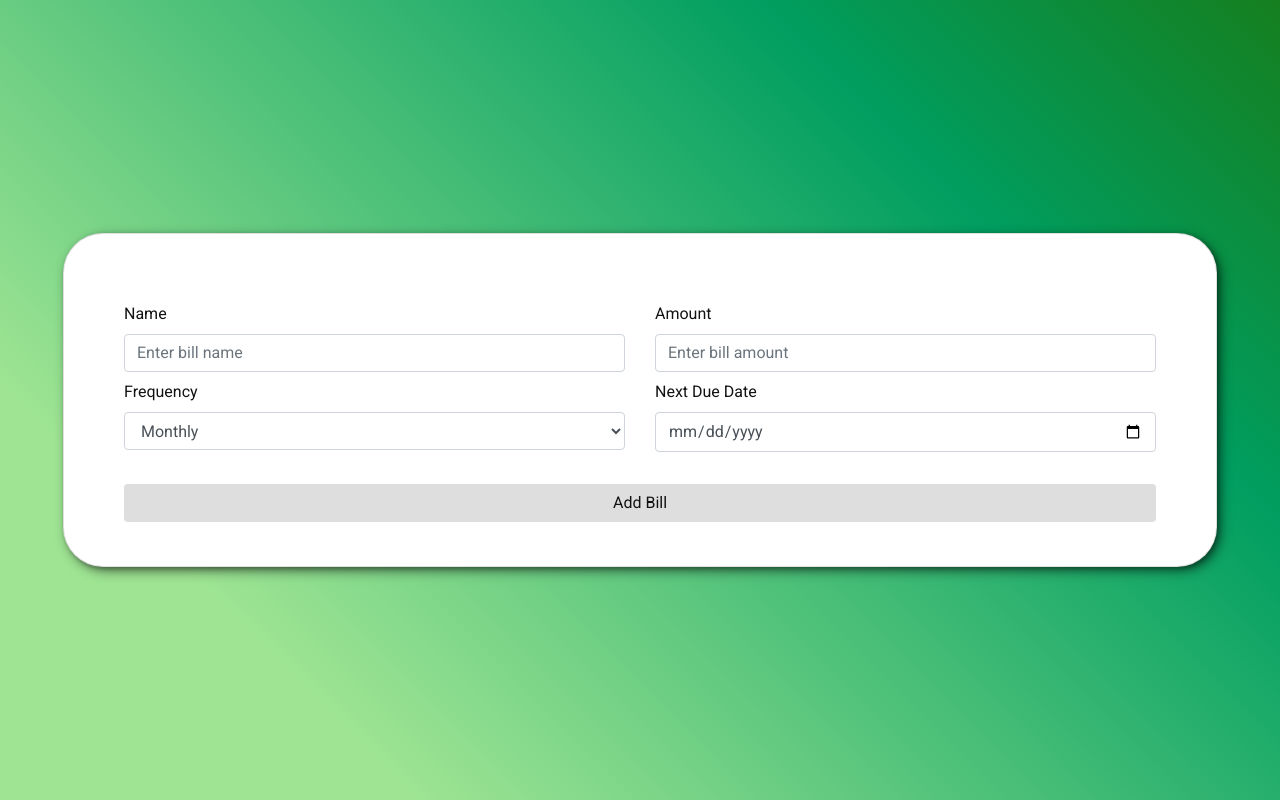
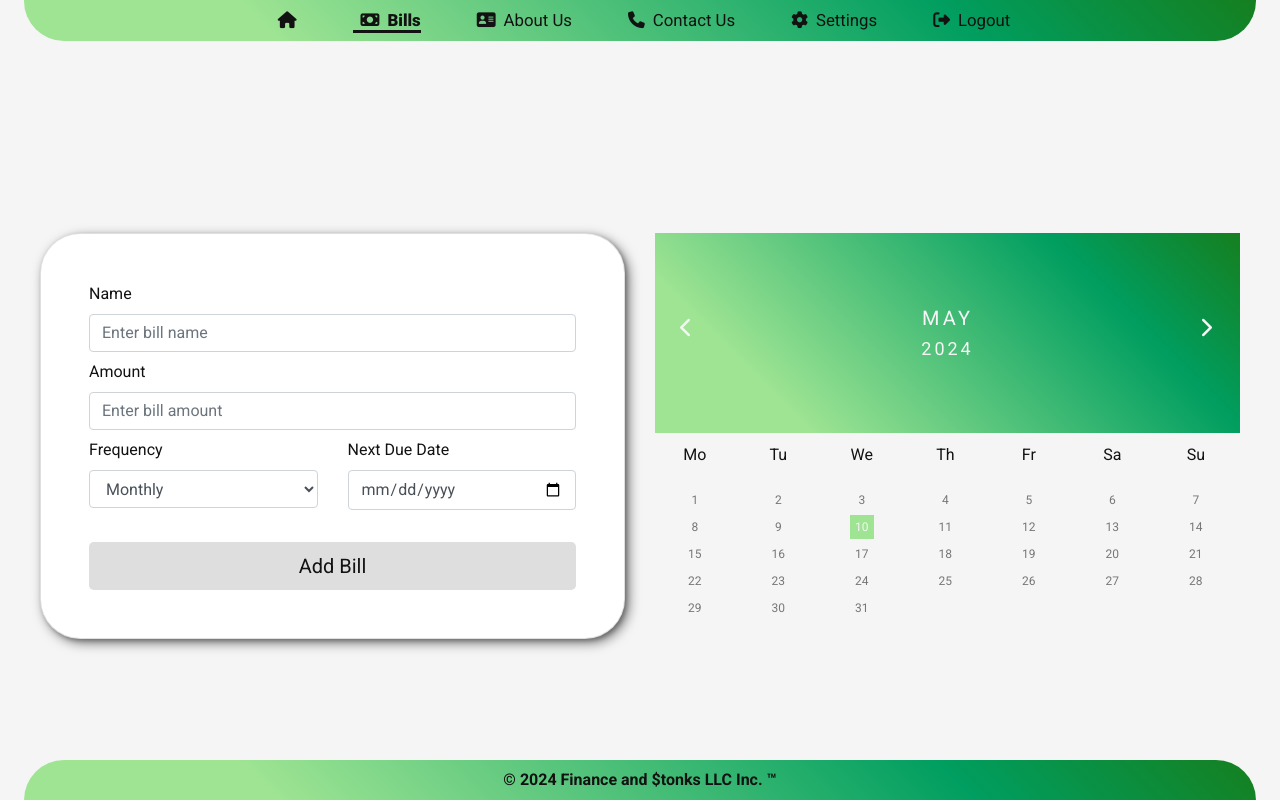
Before and after one commit to derkstouffers/CS382-Final-Project, a website: page public/pages/bills.html in a window 1280 px wide. Drawn offline with nearby package versions, Linux system fonts and the light colour scheme.

Commit message:
frontend but at 12am

```diff
--- a/public/pages/bills.html
+++ b/public/pages/bills.html
@@ -13,7 +13,7 @@
 
     <!-- Styling Links -->
     <link rel="stylesheet" href="../styles/styles.css">
-    <link rel="stylesheet" href="../styles/landing-page.css">
+    <link rel="stylesheet" href="../styles/bills.css">
 
     <!-- Font -->
     <link rel="preconnect" href="https://fonts.googleapis.com">
@@ -26,33 +26,67 @@
     <title>My Bills</title>
 </head>
 <body>
-    <div class="container-fluid">
-        <!-- Signup card -->
-        <div class="card signup-card mx-sm-5 px-sm-3">
-            <div class="row p-sm-4">
+    <div class="container-fluid px-4">
+      <!-- nav bar -->
+      <nav class="navbar navbar-expand-lg">
+        <!-- Burger Menu for Smaller Screens -->
+        <button class="navbar-toggler" type="button" data-toggle="collapse" data-target="#navbarSupportedContent" aria-controls="navbarSupportedContent" aria-expanded="false" aria-label="Toggle navigation">
+          <i class="navbar-toggler-icon fa-solid fa-bars"></i>
+        </button>
 
-                <!-- Settings form -->
-                <div class="col mt-4">
-                    <div class="card-body">
+        <div class="collapse navbar-collapse" id="navbarSupportedContent">
+          <ul class="navbar-nav mx-auto">
+            <!-- Home -->
+            <li class="nav-item mx-4">
+              <a href="dashboard.html"><i class="fa-solid fa-house px-2"></i></a>
+            </li>
+
+            <!-- Bills -->
+            <li class="nav-item mx-4">
+              <a class="active" href="bills.html"><i class="fa-solid fa-money-bill px-2"></i>Bills</a>
+            </li>
+
+            <!-- About Us -->
+            <li class="nav-item mx-4">
+              <a href="about.html"><i class="fa-solid fa-address-card px-2"></i>About Us</a>
+            </li>
+
+            <!-- Contact Us -->
+            <li class="nav-item mx-4">
+              <a href="contact.html"><i class="fa-solid fa-phone px-2"></i>Contact Us</a>
+            </li>
+
+            <!-- Settings -->
+            <li class="nav-item mx-4">
+              <a href="settings.html"><i class="fa-solid fa-gear px-2"></i>Settings</a>
+            </li>
+
+            <!-- Logout -->
+            <li class="nav-item mx-4">
+              <a href="/user/logout"><i class="fa-solid fa-right-from-bracket px-2"></i>Logout</a>
+            </li>
+          </ul>
+        </div>
+      </nav>
+
+      <main class="py-5">
+        <div class="row py-5 my-5 px-3">
+          <div class="col mt-5">
+            <!-- bills form -->
+            <div class="card bills-card">
+              <div class="card-body py-5 px-5">
                 <form action="/bills" method="post">
-                        <div id="bills-form"></div>
-
-                          <div class="row">
-                              <div class="col">
                   <div data-mdb-input-int class="form-outline mb-2">
                     <label for="billName">Name</label>
                     <input type="text" class="form-control" id="name" placeholder="Enter bill name" required name="bills[name]">
                   </div>
-                              </div>
 
-                              <div class="col">
+                  <!-- figure out how to prevent it from going negative -->
                   <div data-mdb-input-int class="form-outline mb-2">
                     <label for="billAmount">Amount</label>
                     <input type="number" class="form-control" id="amount" placeholder="Enter bill amount" required name="bills[amount]">
                   </div>
-                              </div>
 
-                          </div>
                   <div class="row">
                     <div class="col">
                       <div data-mdb-input-int class="form-outline mb-2">
@@ -73,9 +107,79 @@
                     </div>
                   </div>
 
-                          <button type="submit" class="btn btn-block btn-md btn-signup mt-4">Add Bill</button>
+                  <button type="submit" class="btn btn-block btn-lg btn-signup mt-4">Add Bill</button>
+                </form>
+              </div>
+            </div>
+          </div>
 
-                        </form>
+          <div class="col mt-5">
+            <div class="calendar">
+              <div class="month">
+                <ul>
+                  <li class="prev"><i class="fa-solid fa-chevron-left"></i></li>
+                  <li class="next"><i class="fa-solid fa-chevron-right"></i></li>
+                  <li>
+                    May
+                    <br>
+                    <span style="font-size:18px">2024</span>
+                  </li>
+                </ul>
+              </div>
+
+              <ul class="weekdays">
+                <li>Mo</li>
+                <li>Tu</li>
+                <li>We</li>
+                <li>Th</li>
+                <li>Fr</li>
+                <li>Sa</li>
+                <li>Su</li>
+              </ul>
+
+              <ul class="days">
+                <li>1</li>
+                <li>2</li>
+                <li>3</li>
+                <li>4</li>
+                <li>5</li>
+                <li>6</li>
+                <li>7</li>
+                <li>8</li>
+                <li>9</li>
+                <li><span class="active">10</span></li>
+                <li>11</li>
+                <li>12</li>
+                <li>13</li>
+                <li>14</li>
+                <li>15</li>
+                <li>16</li>
+                <li>17</li>
+                <li>18</li>
+                <li>19</li>
+                <li>20</li>
+                <li>21</li>
+                <li>22</li>
+                <li>23</li>
+                <li>24</li>
+                <li>25</li>
+                <li>26</li>
+                <li>27</li>
+                <li>28</li>
+                <li>29</li>
+                <li>30</li>
+                <li>31</li>
+              </ul>
+            </div>
+          </div>
+        </div>
+
+      </div>
+
+      <footer class="footer fixed-bottom mx-4">
+        <div class="copyright d-flex align-items-center justify-content-center py-2 font-weight-bold">© 2024 Finance and $tonks LLC Inc. ™</div>
+      </footer>
+    </div>
 
     <script>
       const params = new URLSearchParams(window.location.search);
@@ -92,14 +196,6 @@
         billsForm.prepend(errorMessage);
       }
     </script>
-
-                          </div>
-                    </div>
-                </div>
-            </div>
-        </div>
-    </div>
-
     <!-- <script>
         const addBillForm = document.getElementById('addBillForm');
 
--- /dev/null
+++ b/public/styles/bills.css
@@ -0,0 +1,79 @@
+@import url('styles.css');
+
+/* Grabbed from https://w3schools.com/howto/howto_css_calendar.asp */
+ul {
+    list-style-type: none;
+}
+
+/* Month header */
+.month {
+  padding: 70px 25px;
+  width: 100%;
+  /* from https://cssgradient.io/ */
+  background: var(--accent-color);
+  background: linear-gradient(45deg, var(--accent-color) 20%, #009E60 75%, #157F1F 100%);
+  text-align: center;
+}
+
+/* Month list */
+.month ul {
+  margin: 0;
+  padding: 0;
+}
+
+.month ul li {
+  color: var(--light-color);
+  font-size: 20px;
+  text-transform: uppercase;
+  letter-spacing: 3px;
+}
+
+/* Previous button inside month header */
+.month .prev {
+  float: left;
+  padding-top: 10px;
+}
+
+/* Next button */
+.month .next {
+  float: right;
+  padding-top: 10px;
+}
+
+/* Weekdays (Mon-Sun) */
+.weekdays {
+  margin: 0;
+  padding: 10px 0;
+  background-color:var(--light-color);
+}
+
+.weekdays li {
+  display: inline-block;
+  width: 13.6%;
+  color: var(--dark-color);
+  text-align: center;
+}
+
+/* Days (1-31) */
+.days {
+  padding: 10px 0;
+  background: var(--light-color);
+  margin: 0;
+}
+
+.days li {
+  list-style-type: none;
+  display: inline-block;
+  width: 13.6%;
+  text-align: center;
+  margin-bottom: 5px;
+  font-size:12px;
+  color: #777;
+}
+
+/* Highlight the "current" day */
+.days li .active {
+  padding: 5px;
+  background: var(--accent-color);
+  color: var(--light-color) !important
+}
--- a/public/styles/dashboard.css
+++ /dev/null
@@ -1,32 +0,0 @@
-@import url('styles.css');
-
-nav, footer {
-    /* from https://cssgradient.io/ */
-    background: var(--accent-color);
-    background: linear-gradient(45deg, var(--accent-color) 20%, #009E60 75%, #157F1F 100%);
-}
-
-nav {
-    border-bottom-left-radius: 2.5rem;
-    border-bottom-right-radius: 2.5rem;
-}
-
-footer {
-    border-top-left-radius: 2.5rem;
-    border-top-right-radius: 2.5rem;
-}
-
-nav li.nav-item {
-    font-size: calc(var(--fs-body) + 0.05rem);
-}
-
-nav li.nav-item a {
-    text-decoration: none;
-    transition: font-size 0.5s ease;
-}
-
-nav li.nav-item a:hover {
-    text-decoration: none;
-    color: var(--dark-color);
-    font-size: calc(var(--fs-body) + 0.15rem);
-}
--- a/public/styles/landing-page.css
+++ b/public/styles/landing-page.css
@@ -1,7 +1,6 @@
 @import url('styles.css');
 
 body {
-    /* from https://cssgradient.io/ */
     /* from https://cssgradient.io/ */
     background: var(--accent-color);
     background: linear-gradient(45deg, var(--accent-color) 20%, #009E60 75%, #157F1F 100%);
--- a/public/styles/styles.css
+++ b/public/styles/styles.css
@@ -37,17 +37,6 @@ body {
 }
 
 /* general settings */
-.background {
-    background-image: url('../images/pexels-lukas-296115.jpg');
-    position: fixed;
-    left: 0;
-    top: 0;
-    height: 100%;
-    width: 100%;
-    filter: blur(1rem);
-    background-size: cover;
-}
-
 a {
     text-decoration: none;
     color: var(--dark-color);
@@ -95,3 +84,39 @@ a {
 .btn-signup:hover {
     background-color: #D3D3D3;
 }
+
+nav, footer {
+    /* from https://cssgradient.io/ */
+    background: var(--accent-color);
+    background: linear-gradient(45deg, var(--accent-color) 20%, #009E60 75%, #157F1F 100%);
+}
+
+nav {
+    border-bottom-left-radius: 2.5rem;
+    border-bottom-right-radius: 2.5rem;
+}
+
+footer {
+    border-top-left-radius: 2.5rem;
+    border-top-right-radius: 2.5rem;
+}
+
+nav li.nav-item {
+    font-size: calc(var(--fs-body) + 0.05rem);
+}
+
+nav li.nav-item a {
+    text-decoration: none;
+    transition: font-size 0.3s ease;
+}
+
+nav li.nav-item a.active {
+    font-weight: var(--fw-bold);
+    border-bottom: solid var(--dark-color);
+}
+
+nav li.nav-item a:hover {
+    text-decoration: none;
+    color: var(--dark-color);
+    font-size: calc(var(--fs-body) + 0.175rem);
+}
```
Also changed, not shown: public/js/dashboard.js (+4 -4 lines), public/pages/dashboard.html (+36 -30 lines). Lines whose indentation alone changed are shown as unchanged.
